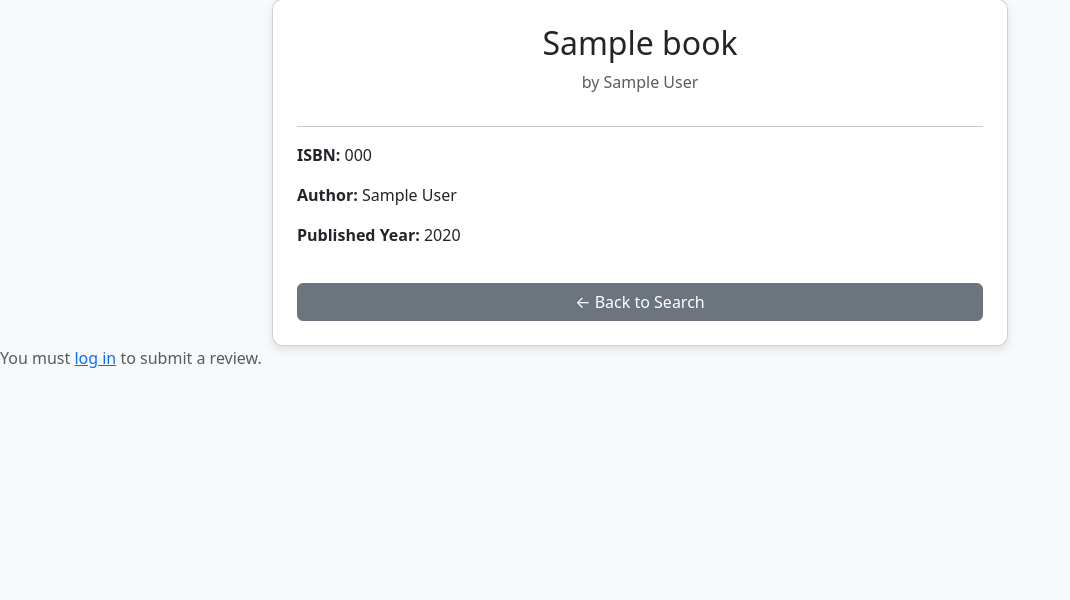
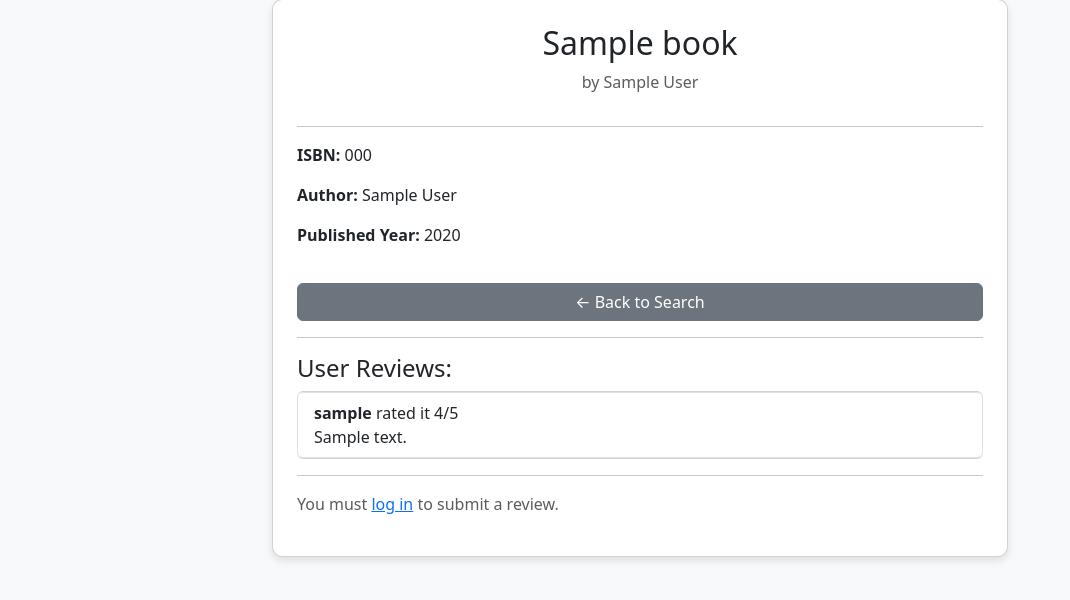
Before and after one commit to sujoyduttajad/ENGO_651_Lab, a Flask app: template Lab_1/templates/book.html in a window 1280 px wide. Shown: the part 49-649 px from the top of the page, without its empty margins (0-1070 px from the left). Run offline with Flask 3, Linux system fonts and the light colour scheme; the template is opened without the code that fills it: most values are stand-ins (such as "Sample title", 1, 10 or a date in 2020).

Commit message:
Added review & rating

```diff
--- a/Lab_1/templates/book.html
+++ b/Lab_1/templates/book.html
@@ -1,13 +1,10 @@
 <!DOCTYPE html>
 <html lang="en">
 <head>
-    <meta charset="UTF-8" />
-    <meta name="viewport" content="width=device-width, initial-scale=1.0" />
+    <meta charset="UTF-8">
+    <meta name="viewport" content="width=device-width, initial-scale=1.0">
     <title>{{ book.title }} - Book Details</title>
-    <link
-      rel="stylesheet"
-      href="https://cdn.jsdelivr.net/npm/bootstrap@5.3.0/dist/css/bootstrap.min.css"
-    />
+    <link rel="stylesheet" href="https://cdn.jsdelivr.net/npm/bootstrap@5.3.0/dist/css/bootstrap.min.css">
     <style>
         body {
             background-color: #f8f9fa;
@@ -26,6 +23,7 @@
     </style>
 </head>
 <body>
+
 <div class="container mt-5">
     <div class="row justify-content-center">
         <div class="col-md-8">
@@ -33,7 +31,7 @@
                 <h2 class="text-center">{{ book.title }}</h2>
                 <p class="text-muted text-center">by {{ book.author }}</p>
 
-            <hr />
+                <hr>
 
                 <div class="book-info">
                     <p><strong>ISBN:</strong> {{ book.isbn }}</p>
@@ -41,47 +39,46 @@
                     <p><strong>Published Year:</strong> {{ book.year }}</p>
                 </div>
 
-            <a href="{{ url_for('search') }}" class="btn btn-secondary back-btn"
-              >← Back to Search</a
-            >
+                <a href="{{ url_for('search') }}" class="btn btn-secondary back-btn">← Back to Search</a>
+
+                <hr>
+
+                <h4>User Reviews:</h4>
+                {% if reviews %}
+                <ul class="list-group">
+                    {% for review in reviews %}
+                    <li class="list-group-item">
+                        <strong>{{ review.username }}</strong> rated it {{ review.rating }}/5
+                        <br>{{ review.review_text }}
+                    </li>
+                    {% endfor %}
+                </ul>
+                {% else %}
+                <p class="text-muted">No reviews yet. Be the first to review this book!</p>
+                {% endif %}
+
+                <hr>
+
+                {% if session["user_id"] %}
+                <h4>Submit Your Review:</h4>
+                <form method="POST" action="{{ url_for('add_review', book_id=book.id) }}">
+                    <div class="mb-3">
+                        <label for="rating" class="form-label">Rating (1-5):</label>
+                        <input type="number" name="rating" id="rating" min="1" max="5" class="form-control" required>
+                    </div>
+                    <div class="mb-3">
+                        <label for="review_text" class="form-label">Your Review:</label>
+                        <textarea name="review_text" id="review_text" class="form-control" rows="3" required></textarea>
+                    </div>
+                    <button type="submit" class="btn btn-primary">Submit Review</button>
+                </form>
+                {% else %}
+                <p class="text-muted">You must <a href="{{ url_for('login') }}">log in</a> to submit a review.</p>
+                {% endif %}
             </div>
         </div>
     </div>
 </div>
 
-    <!-- Submit a Review Form (Only if user is logged in) -->
-    {% if session["user_id"] %}
-    <hr />
-    <h4>Submit Your Review:</h4>
-    <form method="POST" action="{{ url_for('add_review', book_id=book.id) }}">
-      <div class="mb-3">
-        <label for="rating" class="form-label">Rating (1-5):</label>
-        <input
-          type="number"
-          name="rating"
-          id="rating"
-          min="1"
-          max="5"
-          class="form-control"
-          required
-        />
-      </div>
-      <div class="mb-3">
-        <label for="review_text" class="form-label">Your Review:</label>
-        <textarea
-          name="review_text"
-          id="review_text"
-          class="form-control"
-          rows="3"
-          required
-        ></textarea>
-      </div>
-      <button type="submit" class="btn btn-primary">Submit Review</button>
-    </form>
-    {% else %}
-    <p class="text-muted">
-      You must <a href="{{ url_for('login') }}">log in</a> to submit a review.
-    </p>
-    {% endif %}
 </body>
 </html>
```
Lines whose indentation alone changed are shown as unchanged.
